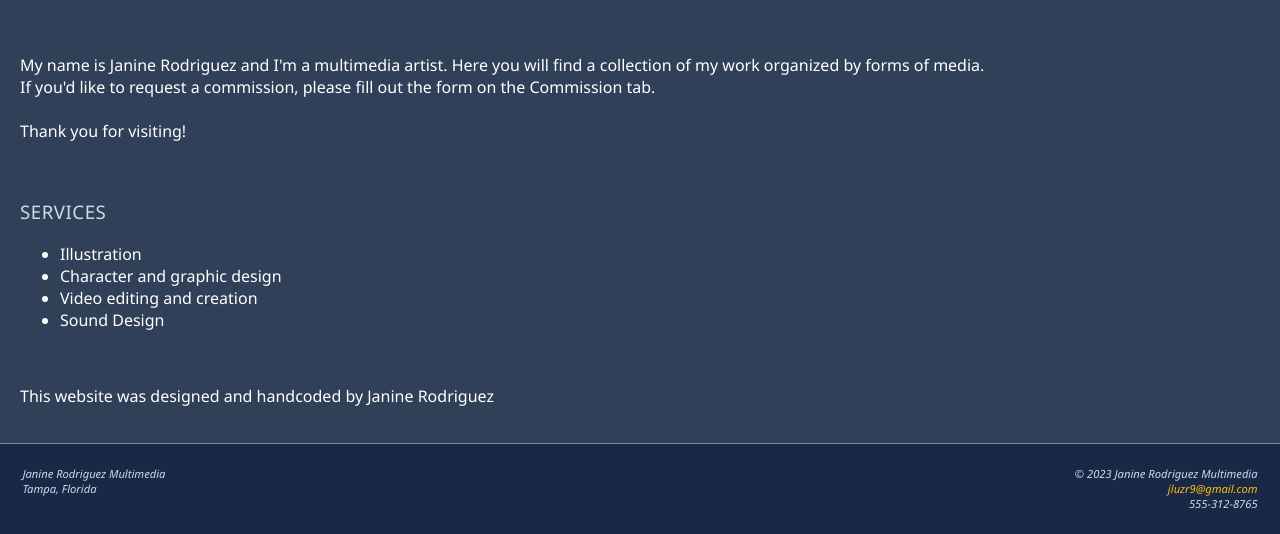
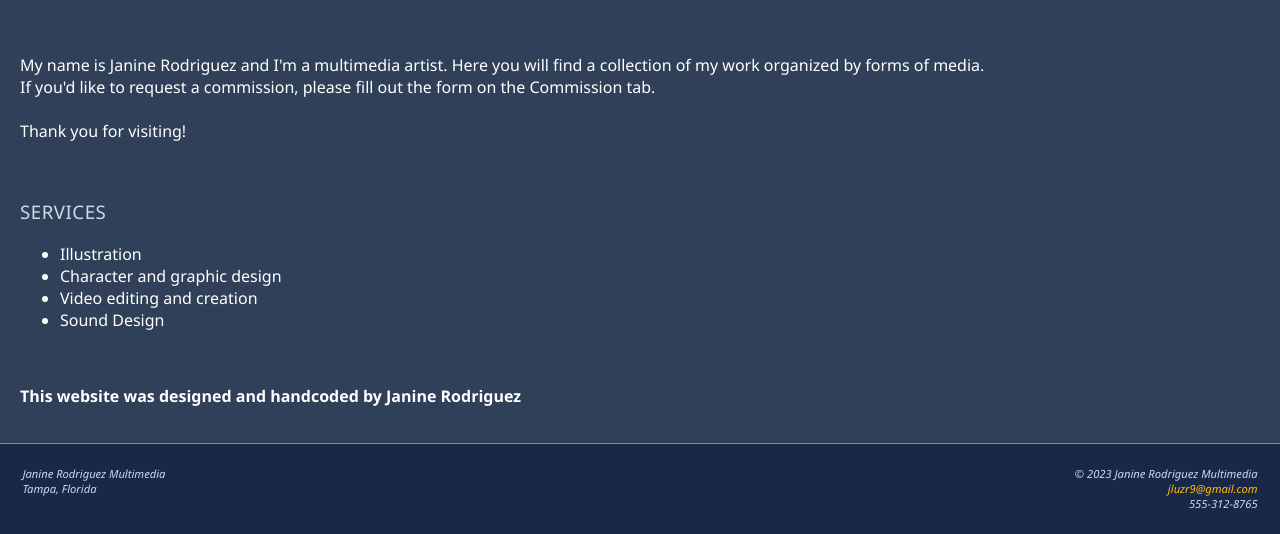
Before and after one commit to Jluz9/jrodriguez-portfolio, a plain HTML site: page index.html in a window 1280 px wide. Shown: the part 347-881 px from the top of the page. Drawn offline with Linux system fonts and the light colour scheme.

Commit message:
Update jrp.css

```diff
--- a/jrp.css
+++ b/jrp.css
@@ -41,6 +41,10 @@ a {
 }
 a:visited {
     color: rgb(166, 11, 255);
+}
+
+#note {
+    font-weight: bold;
 }
 
 .navbar {
```
